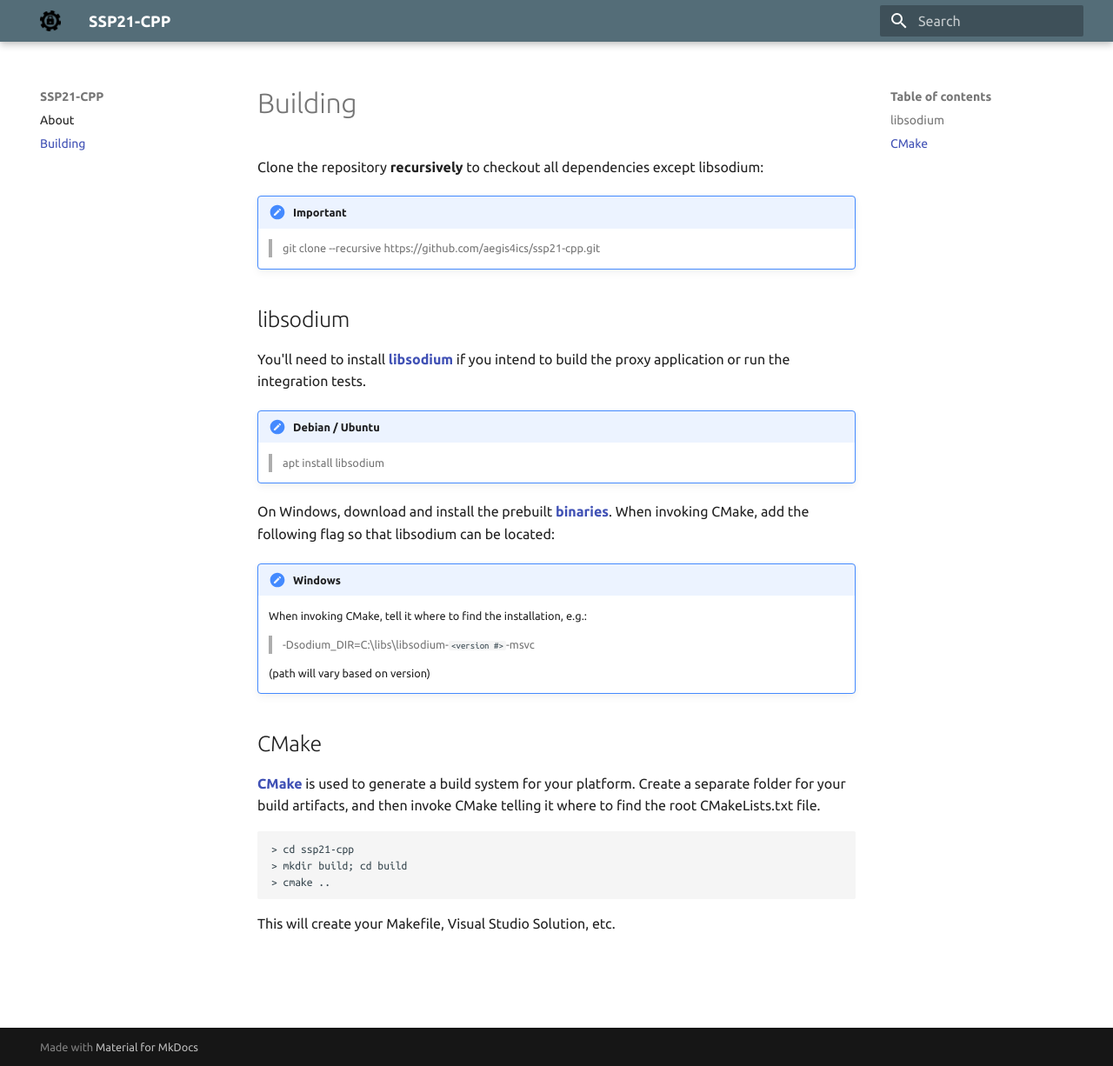
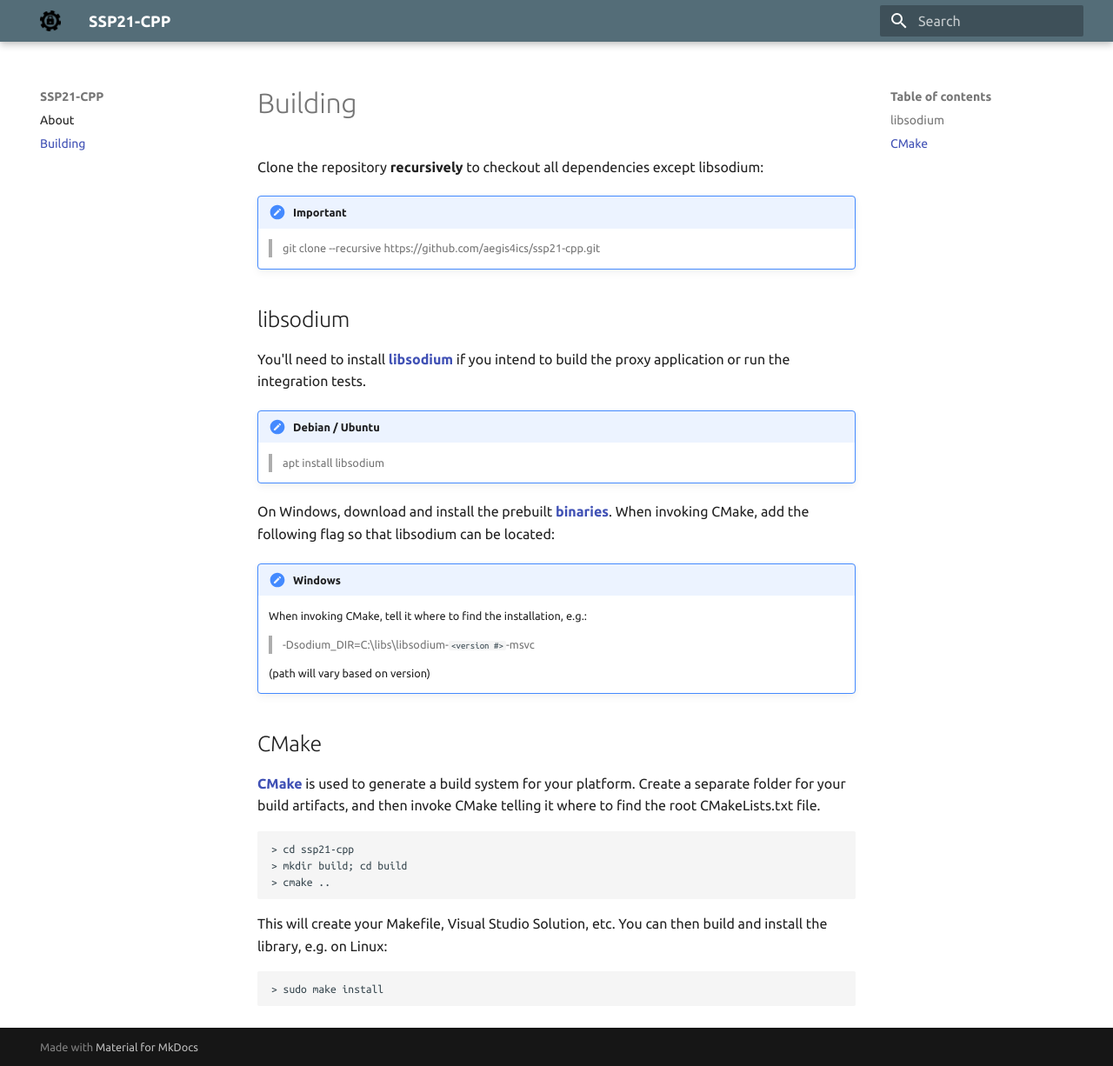
Before and after one commit to aegis4ics/ssp21-cpp-mkdocs, an MkDocs documentation site: the page built from docs/build.md, in a window 1280 px wide and 1226 px high. Shown: the whole window at 87% size. Built offline with MkDocs 1.6.1 and Material for MkDocs 9.7.7, drawn with Linux system fonts in a browser that asks for light colours.

Commit message:
add install example

````diff
--- a/docs/build.md
+++ b/docs/build.md
@@ -35,4 +35,8 @@ and then invoke CMake telling it where to find the root CMakeLists.txt file.
 > cmake ..
 ```
 
-This will create your Makefile, Visual Studio Solution, etc.
+This will create your Makefile, Visual Studio Solution, etc. You can then build and install the library, e.g. on Linux:
+
+```
+> sudo make install
+```
````
